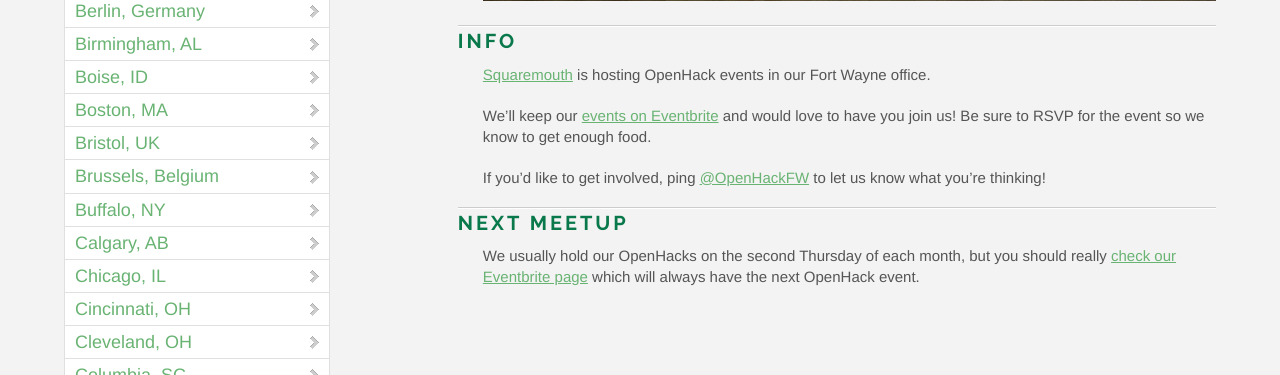
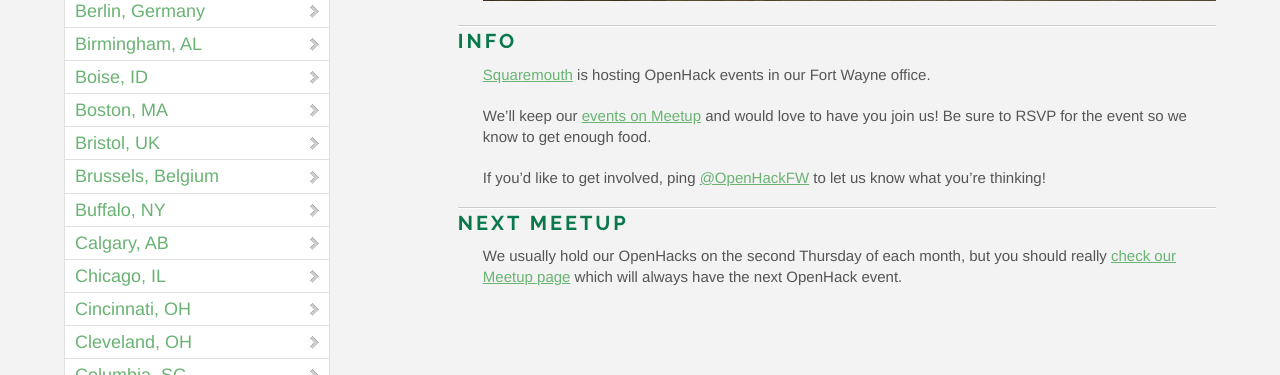
Before and after one commit to OpenHack/openhack.github.com, a Jekyll site: the page built from fortwayne/index.markdown, in a window 1280 px wide and 900 px high, scrolled down 367 px. Shown: the part 153-528 px from the top of the window. Built offline with Jekyll 4.4.1, drawn with Linux system fonts in a browser that asks for light colours; nearby versions of some CDN libraries; Markdown is read by kramdown in place of the engine named in the settings; comment, search, counter and statistics services are not loaded.

Commit message:
Update event links to point to Meetup page

```diff
--- a/fortwayne/index.markdown
+++ b/fortwayne/index.markdown
@@ -12,7 +12,8 @@ title: OpenHack - Fort Wayne, IN
 [Squaremouth](http://www.squaremouth.com) is hosting OpenHack events in
 our Fort Wayne office.
 
-We'll keep our [events on Eventbrite](http://openhackfw.eventbrite.com)
+We'll keep our [events on
+Meetup](http://www.meetup.com/OpenHack-Fort-Wayne)
 and would love to have you join us! Be sure to RSVP for the event so we
 know to get enough food.
 
@@ -23,5 +24,6 @@ you're thinking!
 ### Next meetup
 
 We usually hold our OpenHacks on the second Thursday of each month, but
-you should really [check our Eventbrite page](http://openhackfw.eventbrite.com)
+you should really [check our Meetup
+page](http://www.meetup.com/OpenHack-Fort-Wayne)
 which will always have the next OpenHack event.
```
